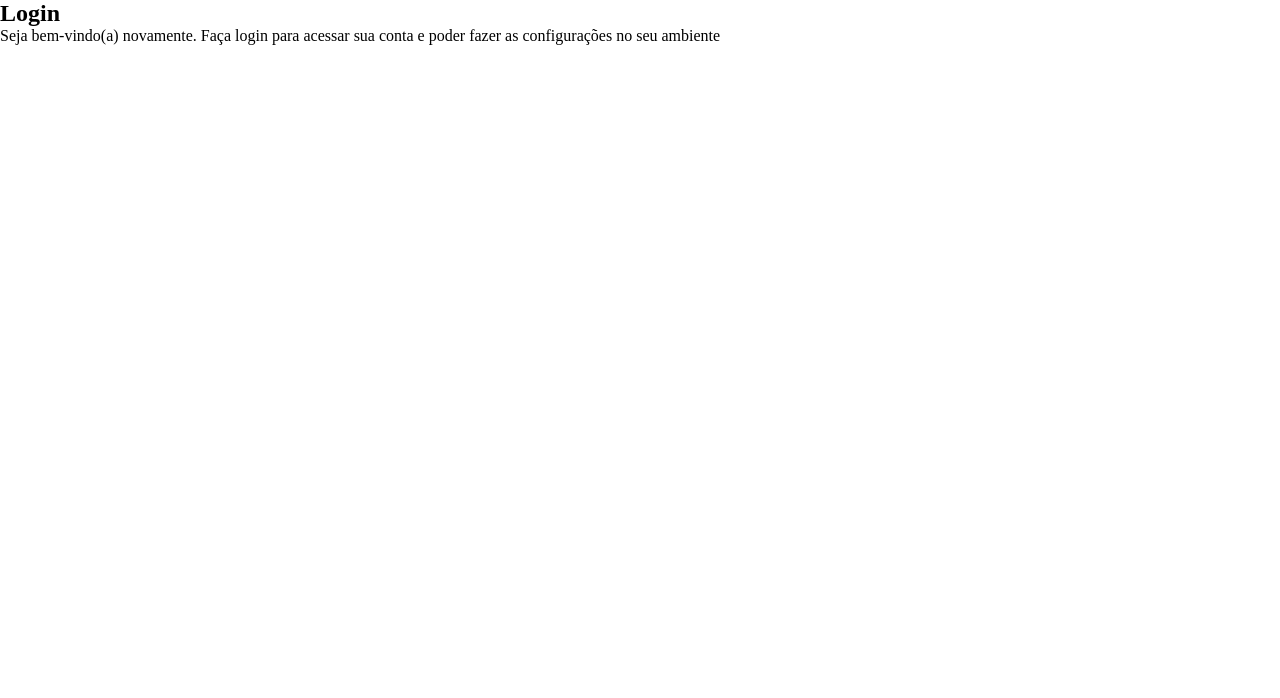
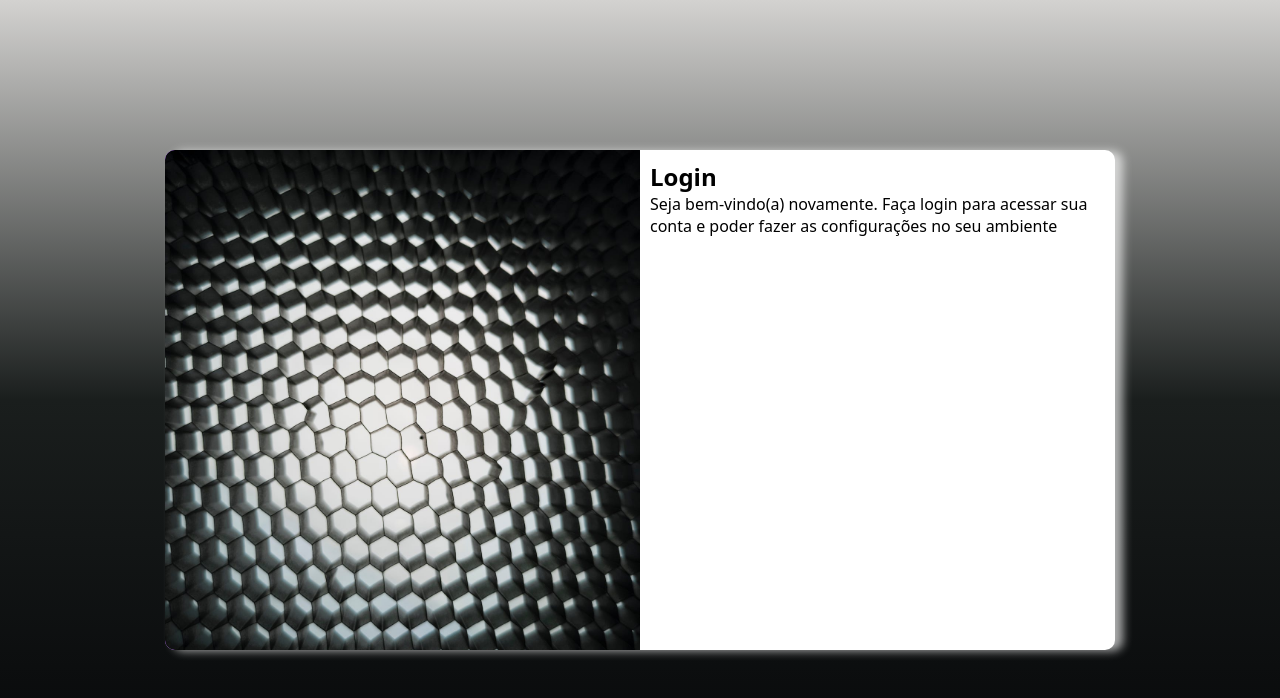
Before and after one commit to LawanSS/projeto-login, a plain HTML site: page index.html in a window 1280 px wide. Drawn offline with Linux system fonts and the light colour scheme.

Commit message:
Media query
adaptando o projeto em MQ

```diff
--- /dev/null
+++ b/estilos/media-query.css
@@ -0,0 +1,55 @@
+@charset "UTF-8";
+
+/* Typical Device Breakpoints
+Pequenas telas: até 600px
+Celular: até 768px
+Tablet: até 992px
+Desktop: até 1200px
+Grandes telas: Acima 1200px
+*/
+
+
+@media screen and (min-width: 768px) and (max-width: 992px) {
+
+    body {
+        background-image: linear-gradient(49deg, #050608, #1A1E1D, #D3D2D0);
+    }
+
+    section#login {
+        width: 80vw;
+    }
+
+    section#login > div#img {
+        float: left;
+        width: 30%;
+        height: 100%;
+    }
+
+    section#login > div#form {
+        float: right;
+        width: 70%;
+    }
+
+}
+
+@media screen and (min-width: 992px) {
+
+    body {
+        background-image: linear-gradient(to top , #050608, #1A1E1D, #D3D2D0);
+    }
+
+    section#login {
+        width: 950px;
+    }
+
+    section#login > div#img {
+        float: left;
+        width: 50%;
+        height: 100%;
+    }
+
+    section#login > div#form {
+        float: right;
+        width: 50%;
+    }
+}
--- a/estilos/style.css
+++ b/estilos/style.css
@@ -3,11 +3,55 @@
 
 /*
    Paletas de cores
-   Verde: #49a09d
-   Lilás: #5f2c82
+   #050608
+   #1A1E1D
+   #D3D2D0
 */
 
 * {
+
+    font-family: system-ui, -apple-system, BlinkMacSystemFont, 'Segoe UI', Roboto, Oxygen, Ubuntu, Cantarell, 'Open Sans', 'Helvetica Neue', sans-serif;
     margin: 0;
     padding: 0;
+    box-sizing: border-box;
 }
+
+body, html {
+    background-color: #1A1E1D;
+    height: 100vh;
+    width: 100vw;
+}
+
+main {
+    position: relative;
+    height: 100vh;
+    width: 100vw;
+}
+
+section#login {
+    position: absolute;
+    top: 50%;
+    left: 50%;
+    transform: translate(-50%, -50%);
+    background-color: white;
+    width: 250px;
+    height: 500px;
+    border-radius: 10px;
+    overflow: hidden;
+    box-shadow: 8px 1px 10px rgba(255, 255, 255, 0.651);
+    transition: width 0.3s, height 0.3s;
+    transition-timing-function: ease;
+}
+
+section#login > div#img {
+    display: block;
+    background: blueviolet url(../imagens/metal.jpg) center/cover no-repeat;
+    height: 200px;
+
+}
+
+section#login > div#form {
+    display: block;
+    padding: 10px;
+
+}
--- a/index.html
+++ b/index.html
@@ -6,7 +6,9 @@
     <meta name="viewport" content="width=device-width, initial-scale=1.0">
     <title>Login</title>
 
-    <link rel="stylesheet" href="estilos/style.css" media="all">
+    <link rel="stylesheet" href="estilos/style.css">
+    <link rel="stylesheet" href="estilos/media-query.css">
+
 </head>
 
 <body>
```
